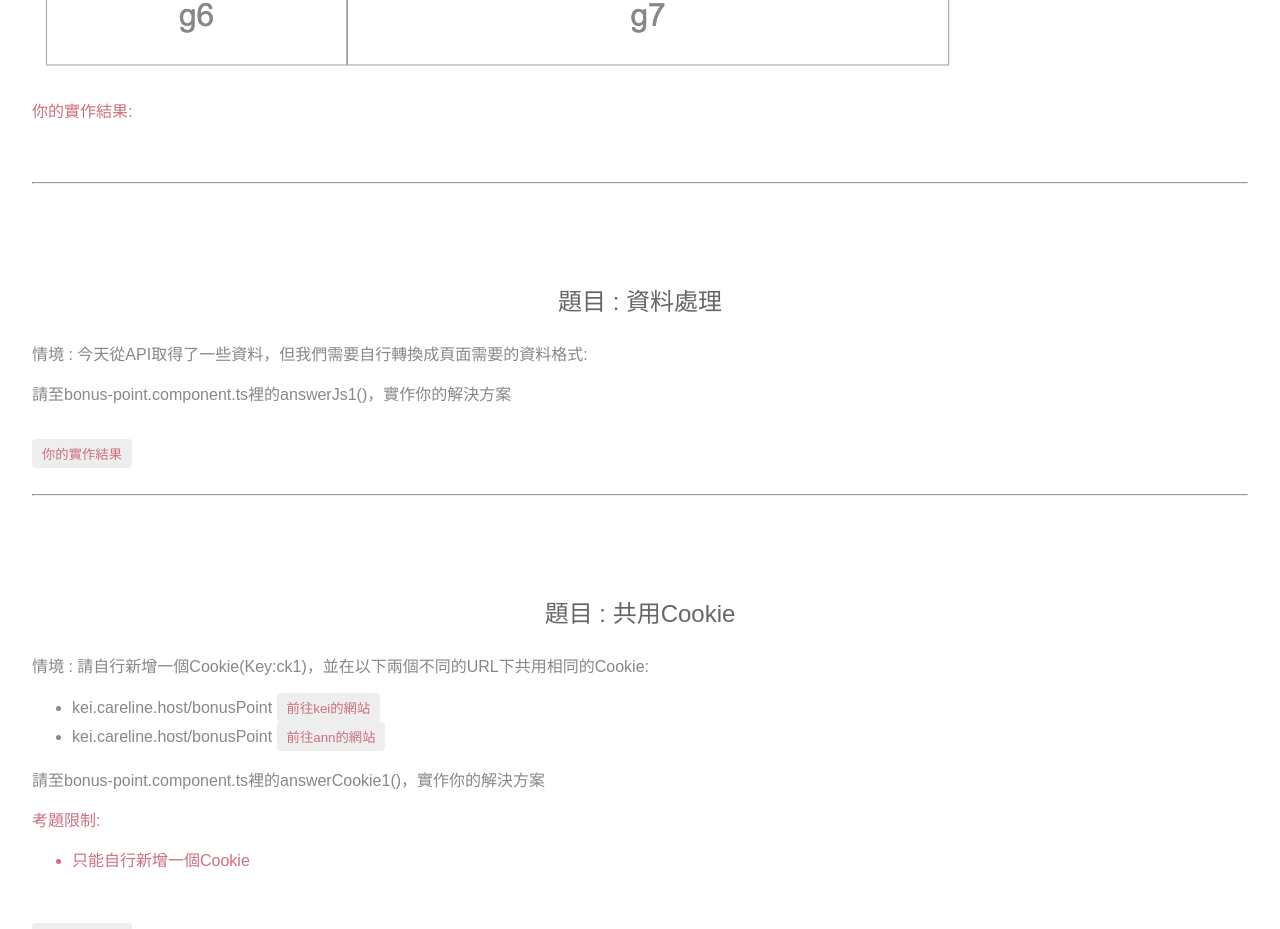
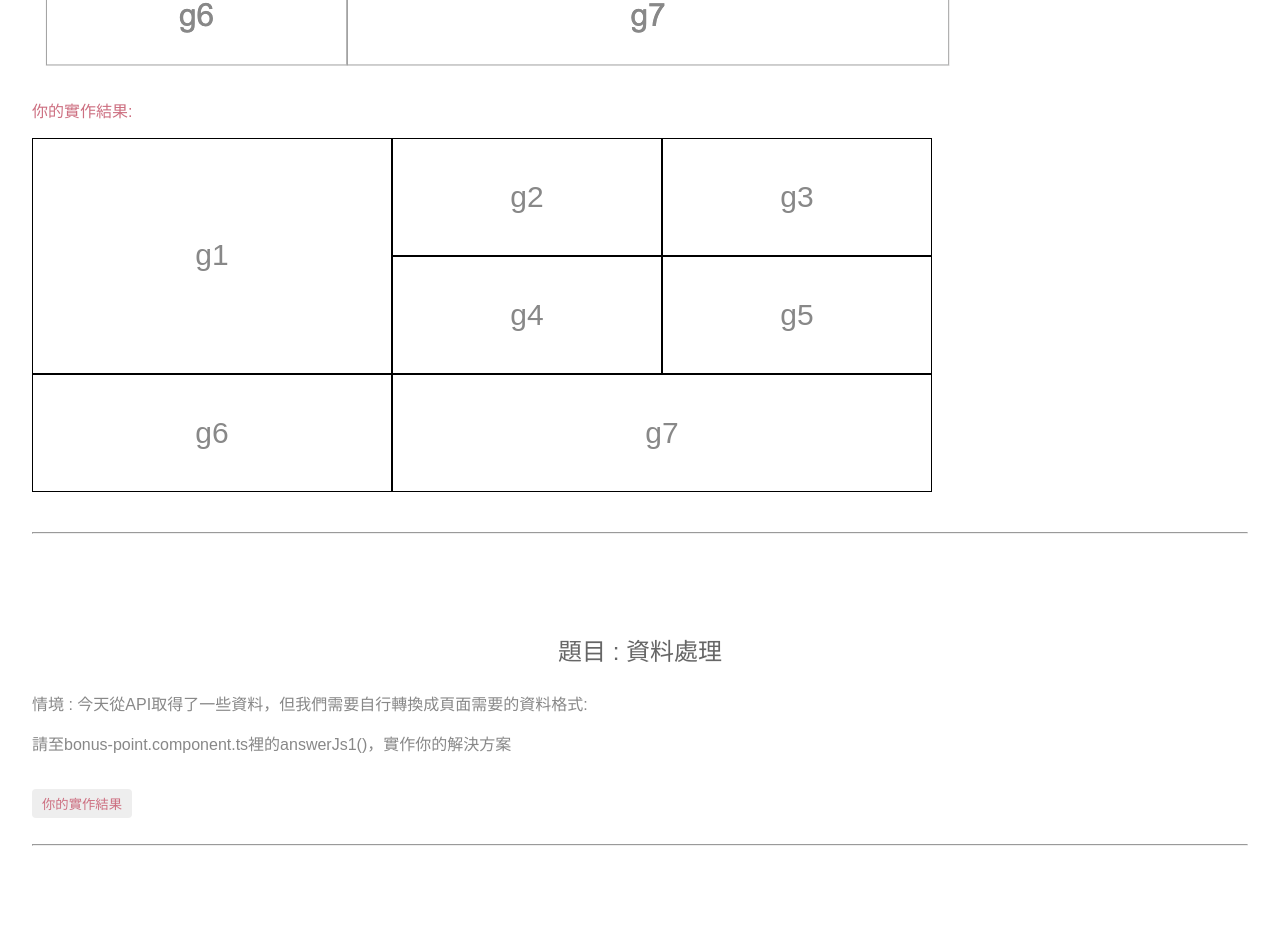
Before and after one commit to snowddd/NewStart, an Angular app: page /bonusPoint in a window 1280 px wide. Shown: the part 1980-2909 px from the top of the page. Built offline with nearby package versions, Linux system fonts and the light colour scheme.

Commit message:
feat: 完成bonus point 題目2 grid

```diff
--- a/src/app/bonus-point/bonus-point.component.css
+++ b/src/app/bonus-point/bonus-point.component.css
@@ -70,3 +70,34 @@ img {
 .q1 li:nth-child(8){
     border-right: 0;
    }
+
+
+
+   .grid {
+    display: grid;
+    width: 900px;
+    height: 350px;
+    grid-template-columns: repeat(2, 1fr) repeat(2, 1.5fr);
+    grid-template-rows: repeat(3, 1fr);
+    grid-column-gap: 0px;
+    grid-row-gap: 0px;
+    }
+
+    .ga {
+     line-height: 116px;
+     text-align: center;
+     font-size: 30px;
+     box-sizing: border-box;
+     border: solid 0.5px black;
+    }
+
+    .ga1 {
+      line-height: 232px;
+      grid-area: 1 / 1 / 3 / 3;
+     }
+    .ga2 { grid-area: 1 / 3 / 2 / 4; }
+    .ga3 { grid-area: 1 / 4 / 2 / 5; }
+    .ga4 { grid-area: 2 / 3 / 3 / 4; }
+    .ga5 { grid-area: 2 / 4 / 3 / 5; }
+    .ga6 { grid-area: 3 / 1 / 4 / 3; }
+    .ga7 { grid-area: 3 / 3 / 4 / 5; }
--- a/src/app/bonus-point/bonus-point.component.html
+++ b/src/app/bonus-point/bonus-point.component.html
@@ -37,6 +37,17 @@
     <img src="assets/imgs/grid-colum-row-span-sample.png" alt="">
   </div>
   <p class="keyword">你的實作結果:</p>
+
+  <div class="grid">
+    <div class="ga ga1"> g1</div>
+    <div class="ga ga2"> g2</div>
+    <div class="ga ga3"> g3</div>
+    <div class="ga ga4"> g4</div>
+    <div class="ga ga5"> g5</div>
+    <div class="ga ga6"> g6</div>
+    <div class="ga ga7"> g7</div>
+    </div>
+
   <br/>
   <br/>
 </section>
```
